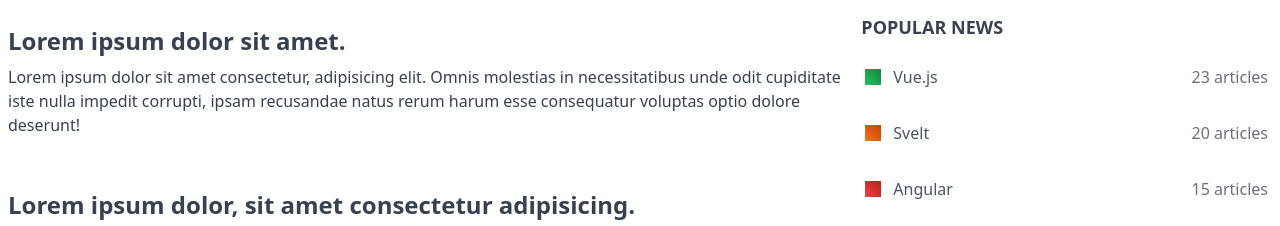
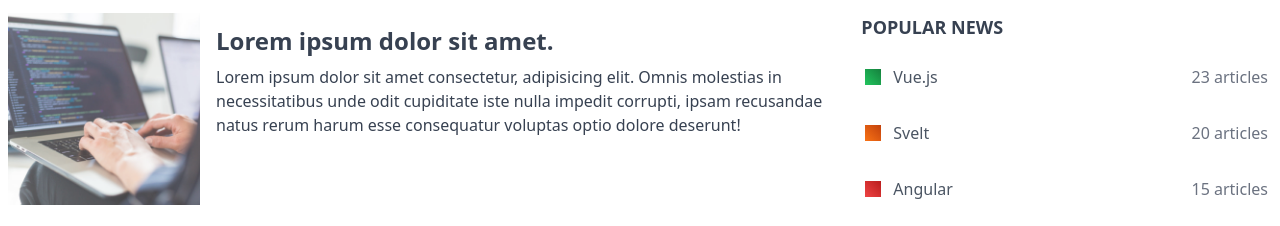
Before and after one commit to ali-kaldibek/tailwindcss, a website: page index.html in a window 1280 px wide. Shown: the part 499-725 px from the top of the page. Drawn offline with Linux system fonts and the light colour scheme.

Commit message:
main main

```diff
--- a/index.html
+++ b/index.html
@@ -85,7 +85,11 @@
                 <div class="w-full lg:w-2/3">
                     <section class="px-2">
 
-                        <a class="block mb-10" href="#!">
+
+                        <a class="block w-full lg:flex mb-10" href="#!">
+
+                            <img class="h-48 w-48 opacity-80 object-cover mr-4" src="./public/images/coding-on-laptop.jpg" alt=" ">
+
                             <div class="flex">
                                 <div>
                                     <h3 class="mt-3 mb-2 text-gray-700 font-bold text-2xl">Lorem ipsum dolor sit amet.</h3>
```
Also changed, not shown: public/images/coding-on-laptop.jpg (added), public/styles.css.
